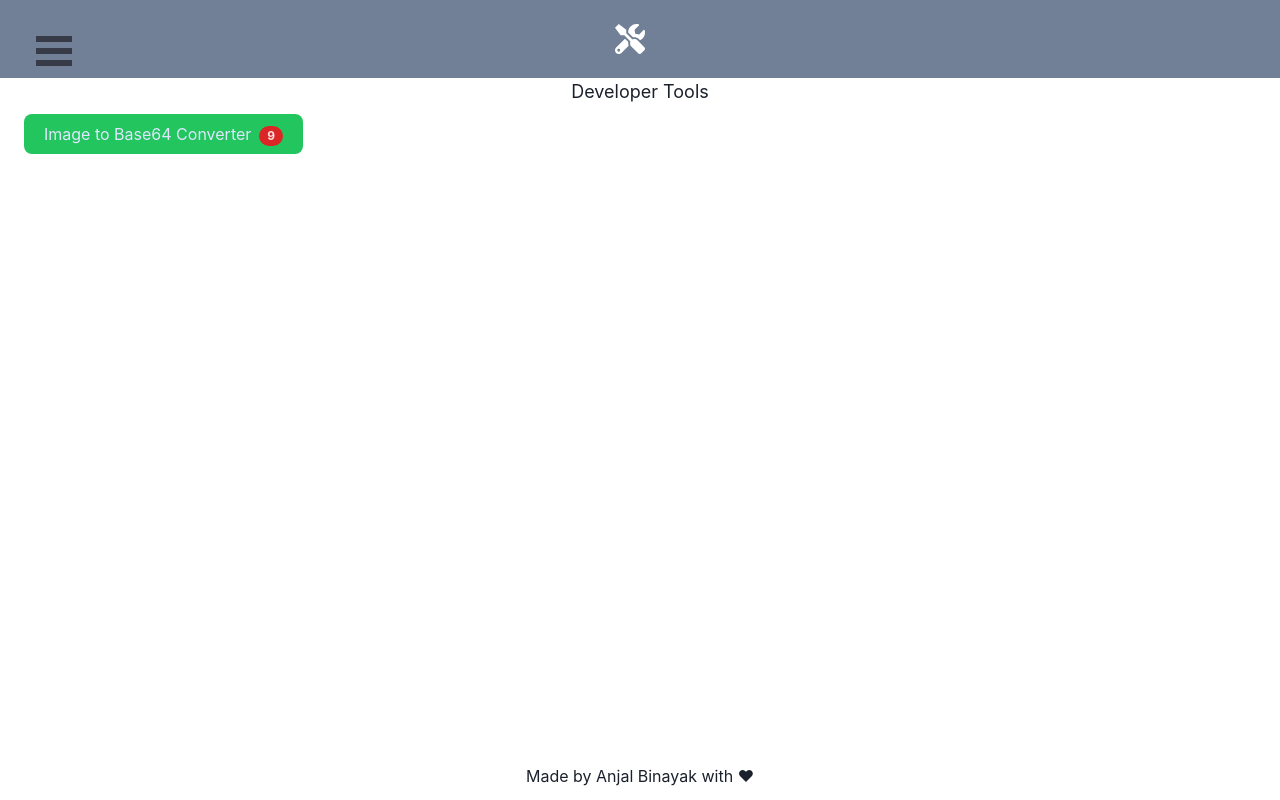
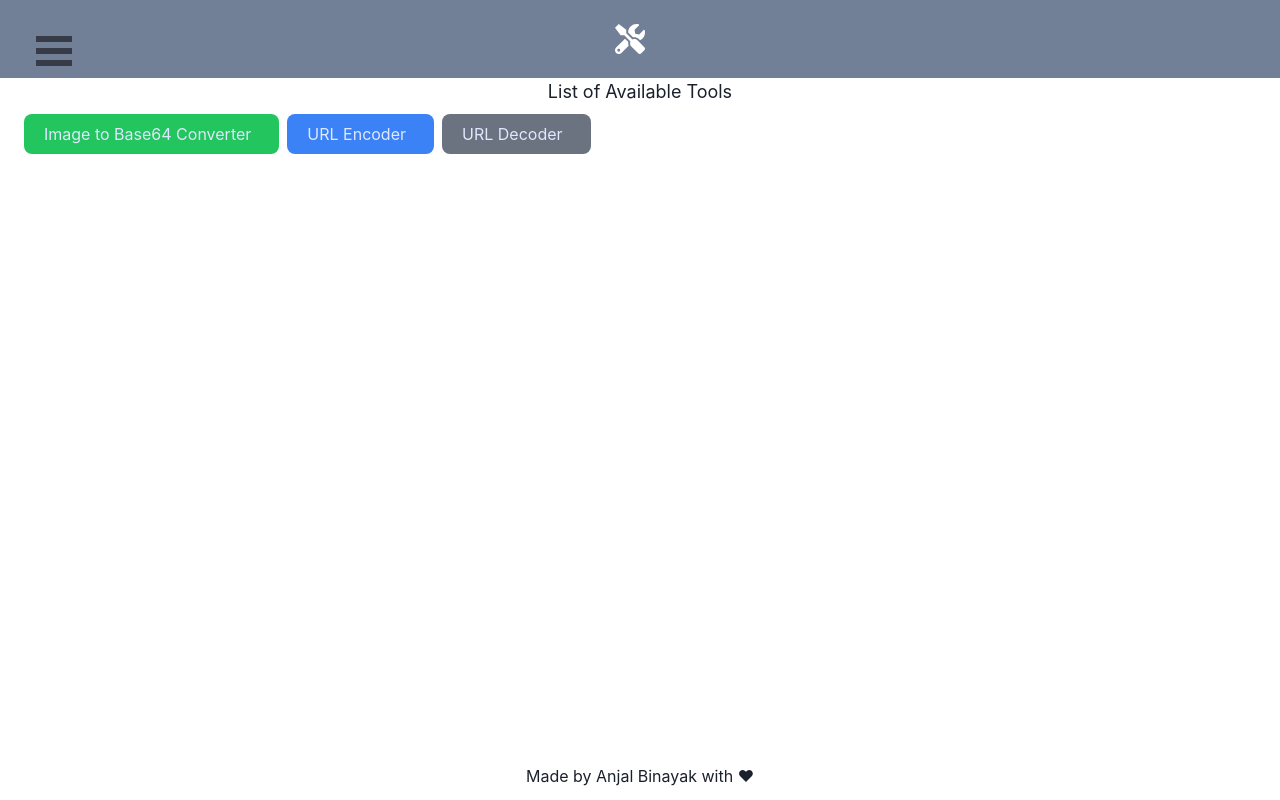
Before and after one commit to anjalbinayak/developer-tools, a Next.js app: page /tools in a window 1280 px wide. Built offline with nearby package versions, Linux system fonts and the light colour scheme.

Commit message:
List of Tools Updated

```diff
--- a/pages/tools/index.js
+++ b/pages/tools/index.js
@@ -1,4 +1,4 @@
-import { Box } from "@chakra-ui/react";
+import { Box, Stack } from "@chakra-ui/react";
 import Head from "next/head";
 import Link from "next/link";
 
@@ -8,16 +8,27 @@ export default function Index() {
       <Head>
         <title>All Tools - Dev Tools</title>
       </Head>
-      <h1 className="text-lg text-center">Developer Tools</h1>
+      <h1 className="text-lg text-center">List of Available Tools</h1>
       <Box className="m-2 w-auto">
-        <Link href="/tools/image" passHref>
-          <button className="h-10 px-5 text-indigo-100 transition-colors duration-150 bg-green-500 rounded-lg focus:shadow-outline hover:bg-green-800">
-            <span className="mr-2">Image to Base64 Converter</span>
-            <span className="inline-flex items-center justify-center px-2 py-1 text-xs font-bold leading-none text-red-100 bg-red-600 rounded-full">
-              9
-            </span>
-          </button>
-        </Link>
+        <Stack direction={"row"} spacing="2">
+          <Link href="/tools/image" passHref>
+            <button className="h-10 px-5 text-indigo-100 transition-colors duration-150 bg-green-500 rounded-lg focus:shadow-outline hover:bg-green-800">
+              <span className="mr-2">Image to Base64 Converter</span>
+            </button>
+          </Link>
+
+          <Link href="/tools/url-encode" passHref>
+            <button className="h-10 px-5 text-indigo-100 transition-colors duration-150 bg-blue-500 rounded-lg focus:shadow-outline hover:bg-blue-700">
+              <span className="mr-2">URL Encoder</span>
+            </button>
+          </Link>
+
+          <Link href="/tools/url-decode" passHref>
+            <button className="h-10 px-5 text-indigo-100 transition-colors duration-150 bg-gray-500 rounded-lg focus:shadow-outline hover:bg-gray-700">
+              <span className="mr-2">URL Decoder</span>
+            </button>
+          </Link>
+        </Stack>
       </Box>
     </>
   );
```
